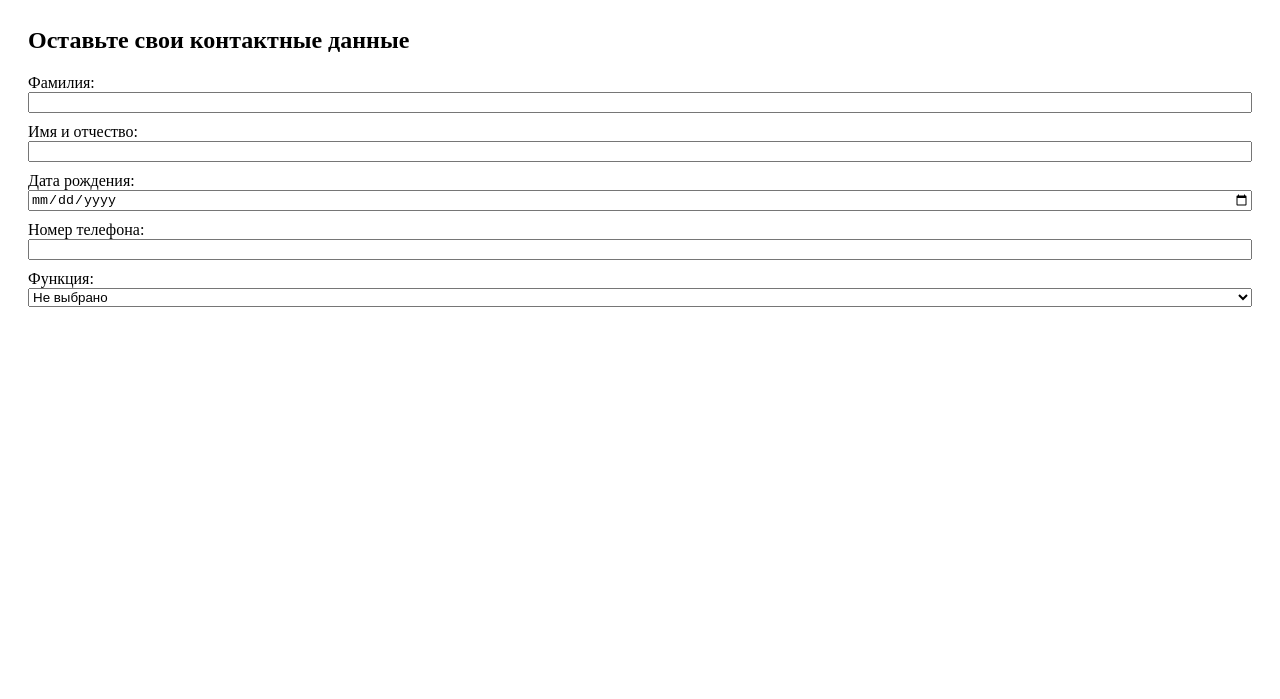
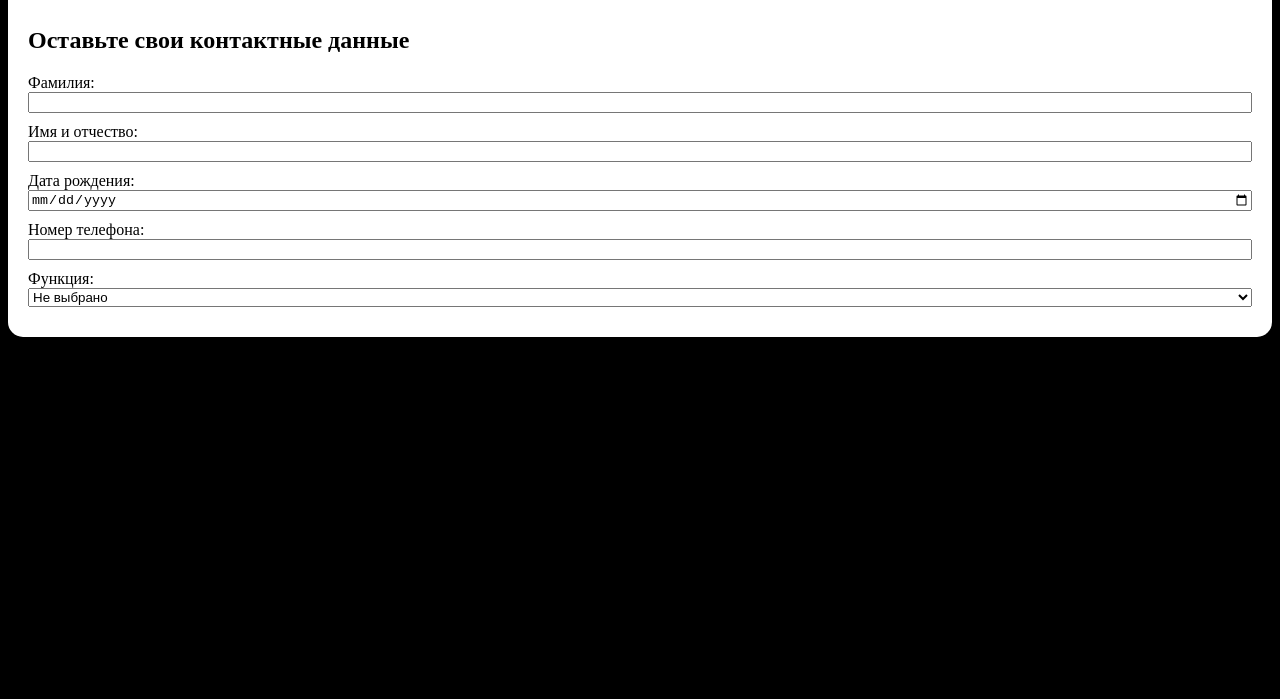
Before and after one commit to Hovan80/ozon, a plain HTML site: page index.html in a window 1280 px wide. Shown: the part 101-800 px from the top of the page. Drawn offline with Linux system fonts and the light colour scheme.

Commit message:
Добавлены папки с ассетами и стилями

```diff
--- a/index.html
+++ b/index.html
@@ -3,7 +3,8 @@
 <head>
     <meta charset="UTF-8">
     <meta name="viewport" content="width=device-width, initial-scale=1.0">
-    <link rel="stylesheet" href="main.css">
+    <link rel="stylesheet" href="./styles/main.css">
+    <link rel="stylesheet" href="./styles/fonts.css">
     <title>Document</title>
 </head>
 <body>
--- a/main.css
+++ /dev/null
@@ -1,11 +0,0 @@
-.input-wrapper{
-    display: flex;
-    flex-direction: column;
-    margin-bottom: 10px;
-}
-
-.form-wrapper{
-    padding: 20px;
-    display: flex;
-    flex-direction: column;
-}
```
